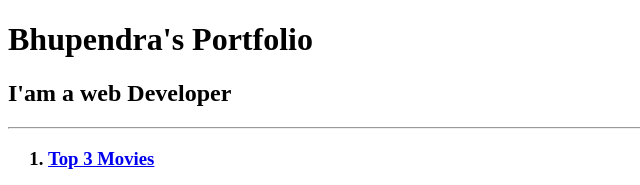
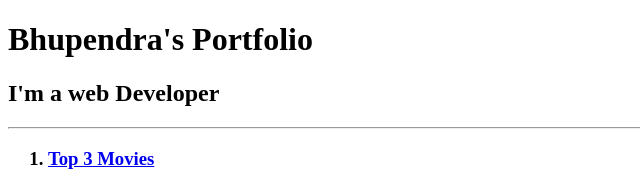
Before and after one commit to Bhupendra-Singh-Negi/html_portfolio, a plain HTML site: page index.html in a window 1280 px wide. Shown: the top 185 px of the page, 0-640 px from the left. Drawn offline with Linux system fonts and the light colour scheme.

Commit message:
Update index.html

```diff
--- a/index.html
+++ b/index.html
@@ -8,7 +8,7 @@
 </head>
 <body>
     <h1>Bhupendra's Portfolio</h1>
-    <h2>I'am a web Developer</h2>
+    <h2>I'm a web Developer</h2>
     <hr/>
     <ol>
         <h3><li><a href="./public/movie.html">Top 3 Movies</a></li></h3>
```
